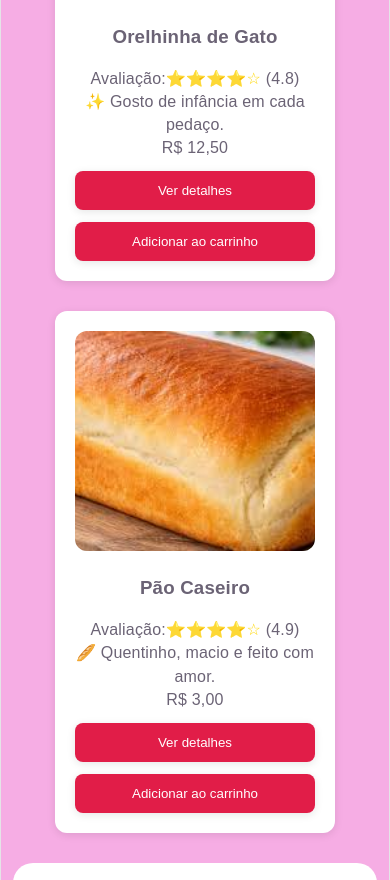
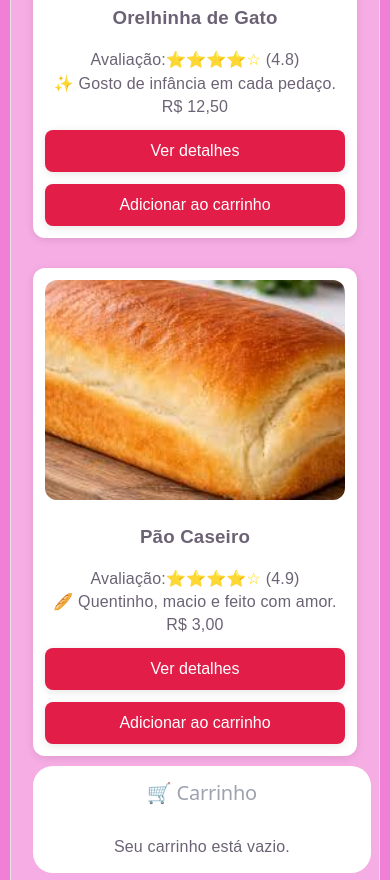
Before and after one commit to Bruno123-n/Delicias-da-Lari-React, a React (Vite) app: page / in a window 390 px wide. Shown: the part 1120-2000 px from the top of the page. Built offline with nearby package versions, Linux system fonts and the light colour scheme.

Commit message:
style(mobile): fix responsiveness and input alignment for screens under 480px

```diff
--- a/src/App.css
+++ b/src/App.css
@@ -130,3 +130,35 @@
     font-size: 0.88rem;
   }
 }
+@media (max-width: 480px) {
+
+  body, .container {
+    padding: 10px;
+  }
+
+  .grid-produtos, .lista-produtos {
+    grid-template-columns: 1fr !important;
+    gap: 15px;
+  }
+
+  .card {
+    width: 100%;
+    padding: 12px;
+  }
+
+  .cart {
+    width: 95% !important;
+    max-width: none;
+    padding: 15px;
+    margin: 10px auto;
+  }
+
+  button {
+    padding: 12px;
+    font-size: 1rem;
+  }
+
+  .busca {
+    max-width: 100%;
+  }
+}
--- a/src/components/AddressForm.css
+++ b/src/components/AddressForm.css
@@ -7,6 +7,8 @@
   display: flex;
   flex-direction: column;
   gap: 12px;
+  box-sizing: border-box;
+  width: 100%;
 }
 
 .address-form h3 {
@@ -19,6 +21,8 @@
   display: flex;
   flex-direction: column;
   gap: 5px;
+  width: 100%;
+  box-sizing: border-box;
 }
 
 .input-group label {
@@ -32,6 +36,8 @@
   border: 1px solid #ccc;
   border-radius: 8px;
   font-size: 15px;
+  width: 100%;
+  box-sizing: border-box; /* Garante que o padding não aumente o tamanho final do input */
 }
 
 .input-group input[readonly] {
@@ -39,9 +45,11 @@
   color: #666;
 }
 
+/* Linha com 2 inputs lado a lado (Bairro + Número) */
 .input-group-row {
   display: flex;
   gap: 10px;
+  width: 100%;
 }
 
 .input-group-row .input-group {
@@ -59,3 +67,16 @@
   font-size: 13px;
   margin: 0;
 }
+
+/* 📱 AJUSTES MOBILE (< 480px) */
+@media (max-width: 480px) {
+  .address-form {
+    padding: 12px; /* Reduz o padding interno do formulário para dar mais espaço aos campos */
+  }
+
+  /* Transforma o Bairro + Número em uma lista vertical no celular */
+  .input-group-row {
+    flex-direction: column;
+    gap: 12px;
+  }
+}
--- a/src/components/ProductDetails.css
+++ b/src/components/ProductDetails.css
@@ -80,3 +80,29 @@
   font-size: 20px;
   margin-right: 8px;
 }
+
+@media (max-width: 480px) {
+  .product-details {
+    flex-direction: column;
+    align-items: center;
+    padding: 10px;
+    grid-auto-flow: 20px;
+  }
+
+  .product-details img {
+    width: 100%;
+    max-width: 320px;
+    height: auto;
+    max-height: 260px;
+  }
+
+  .detalhes-coluna-direita {
+    width: 100%;
+    align-items: center;
+    text-align: center;
+  }
+
+  .informacoes h2 {
+    font-size: 26px;
+  }
+}
```
